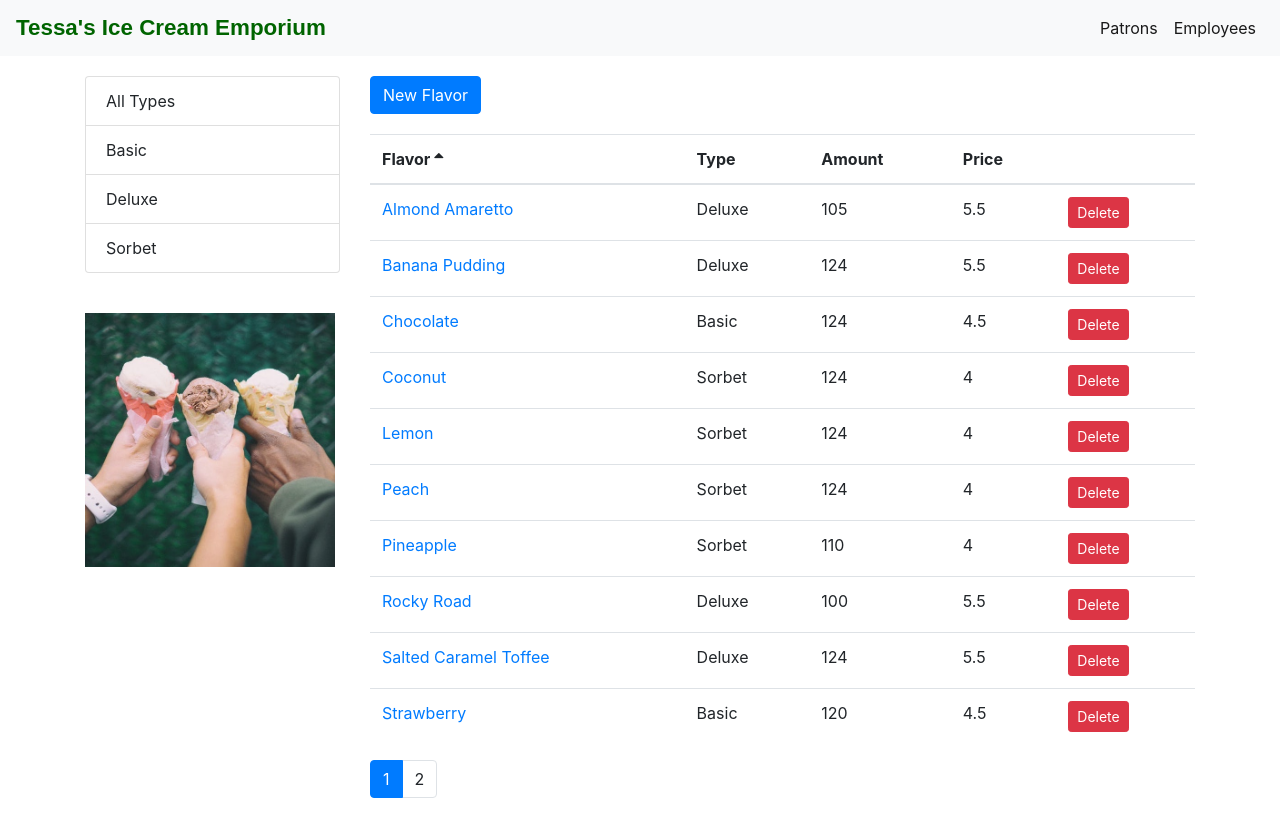
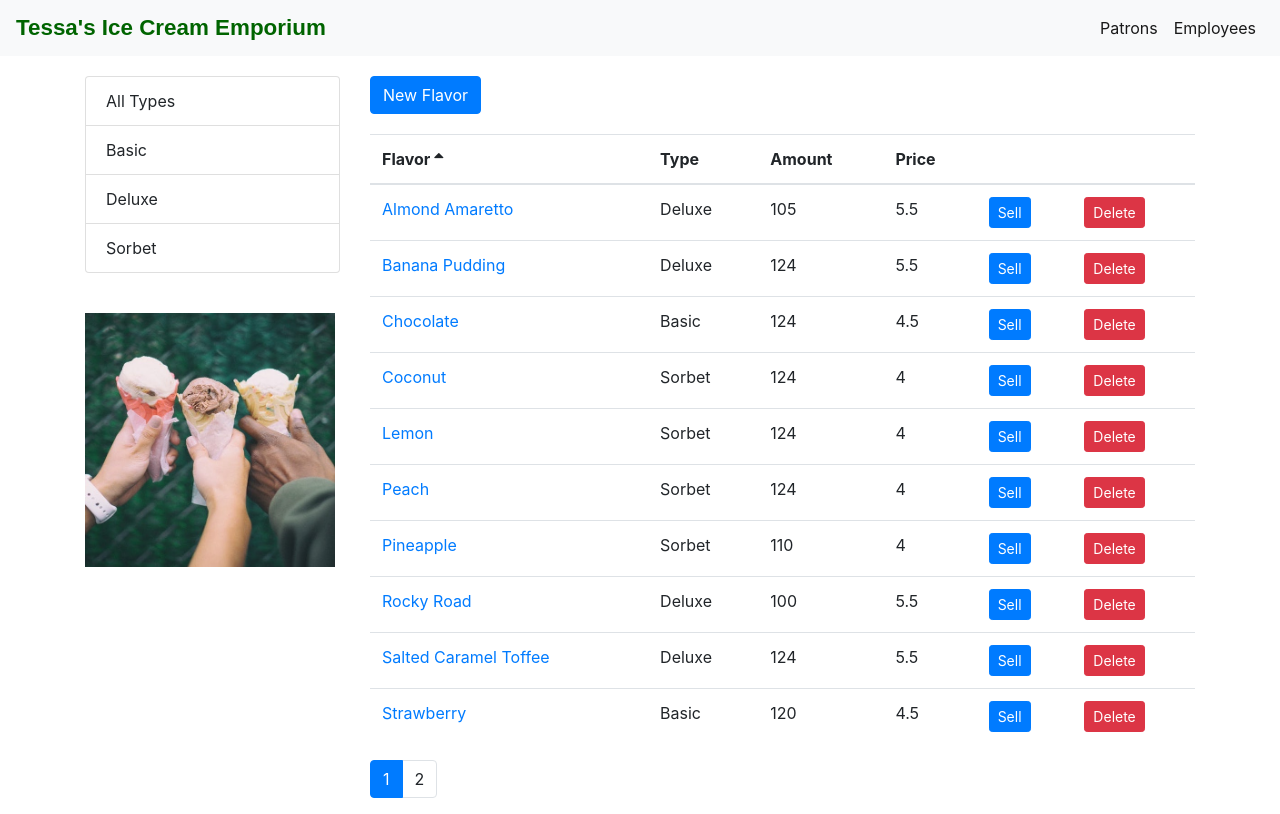
Before and after one commit to tessasullivan/ice-cream-emporium, a React (Create React App) app: page /employees in a window 1280 px wide. Built offline with nearby package versions, Linux system fonts and the light colour scheme.

Commit message:
Employees can now sell ice cream

```diff
--- a/src/components/IceCreamMain/IceCream.jsx
+++ b/src/components/IceCreamMain/IceCream.jsx
@@ -33,6 +33,13 @@ class IceCream extends Component {
     this.setState({flavors});
     deleteIceCream(flavor._id);
   };
+
+  handleSale = (flavor) => {
+    let flavors = this.state.flavors.filter(f => f._id !== flavor._id);
+    flavor.amountInStock--;
+    flavors.push(flavor);
+    this.setState({flavors});
+  }
 
   handleTypeSelect = type => {
     this.setState({ selectedType: type, currentPage: 1 });
@@ -98,6 +105,7 @@ class IceCream extends Component {
               sortColumn={sortColumn}
               onSort={this.handleSort}
               onDelete={this.handleDelete}
+              onSell={this.handleSale}
               currentRouterPath={this.props.currentRouterPath}
             />
             <Pagination
--- a/src/components/IceCreamTable/iceCreamTable.jsx
+++ b/src/components/IceCreamTable/iceCreamTable.jsx
@@ -4,27 +4,6 @@ import { Link } from "react-router-dom";
 import Table from "../common/table";
 
 class IceCreamTable extends Component {
-  // columns = [
-  //   {
-  //     path: "name",
-  //     label: "Flavor",
-  //     content: flavor => <Link to={`flavors/${flavor._id}`}>{flavor.name}</Link>
-  //   },
-  //   { path: "type.name", label: "Type" },
-  //   { path: "amountInStock", label: "Amount" },
-  //   { path: "price", label: "Price" },
-  //   {
-  //     key: "delete",
-  //     content: flavor => (
-  //       <button
-  //         onClick={() => this.props.onDelete(flavor)}
-  //         className="btn btn-danger btn-sm"
-  //       >
-  //         Delete
-  //       </button>
-  //     )
-  //   }
-  // ];
 
   configureTableContent = currentRouterPath => {
     // These columns are the same for patrons and employees
@@ -33,7 +12,7 @@ class IceCreamTable extends Component {
       { path: "amountInStock", label: "Amount" },
       { path: "price", label: "Price" }
     ];
-    console.log(currentRouterPath);
+
     // If currentRouterPath is employees, enable link to ice cream(for editing), delete, and sell buttons
     if (currentRouterPath === "/employees") {
       columns.unshift({
@@ -43,7 +22,19 @@ class IceCreamTable extends Component {
           <Link to={`flavors/${flavor._id}`}>{flavor.name}</Link>
         )
       });
-      columns.push({
+      columns.push(
+        {
+        key: "sell",
+        content: flavor => (
+          <button
+            onClick={() => this.props.onSell(flavor)}
+            className="btn btn-primary btn-sm"
+          >
+            Sell
+          </button>
+        )
+      },
+      {
         key: "delete",
         content: flavor => (
           <button
@@ -61,16 +52,13 @@ class IceCreamTable extends Component {
       });
     }
 
-    console.log(columns);
     return columns;
   };
 
   render() {
     const { flavors, onSort, sortColumn, currentRouterPath } = this.props;
-    // this.configureTableContent();
     return (
       <Table
-        // columns={this.columns}
         columns={this.configureTableContent(currentRouterPath)}
         data={flavors}
         sortColumn={sortColumn}
```
Also changed, not shown: 1 other file (tests, documents, lock files or other folders).
